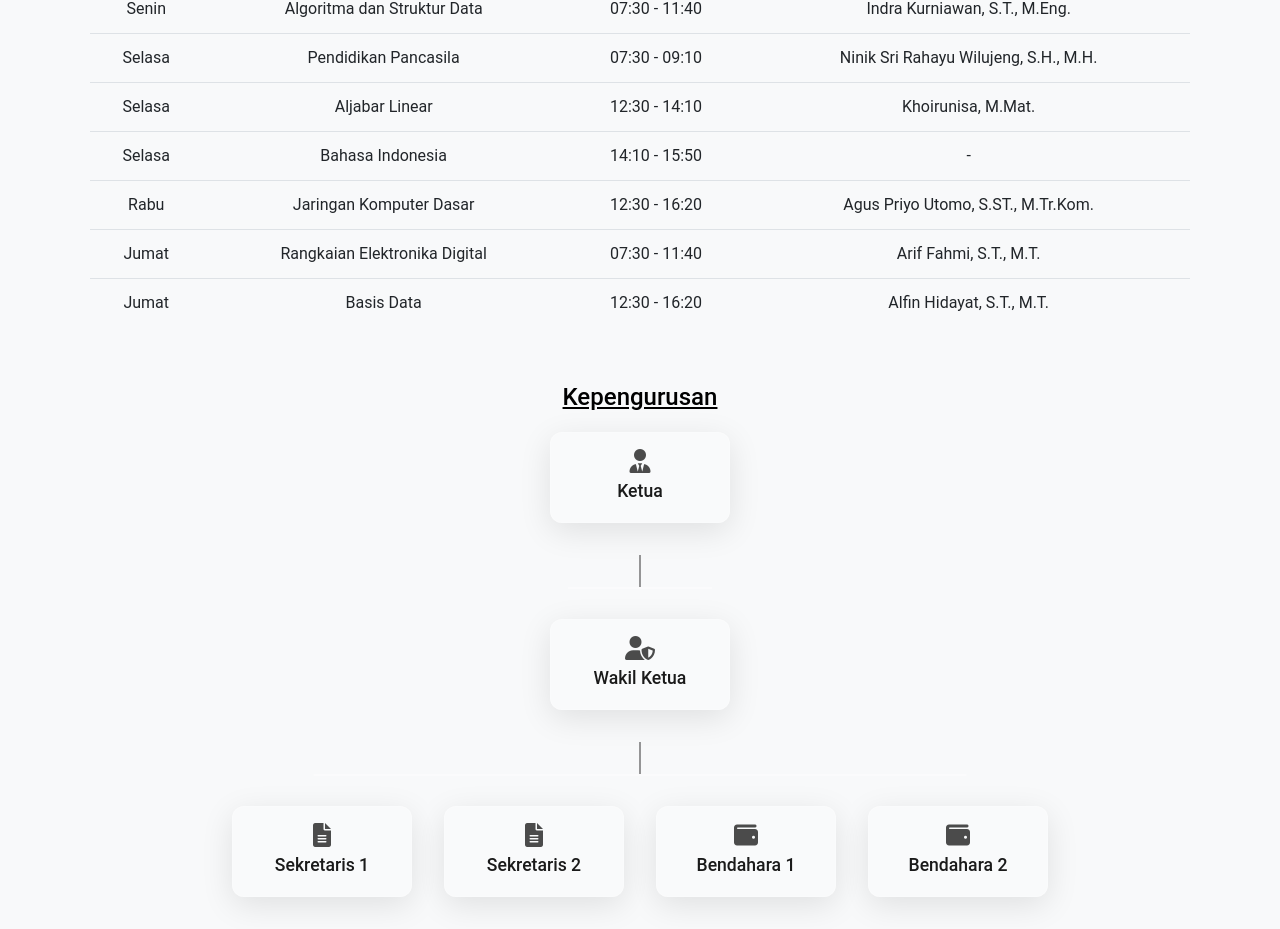
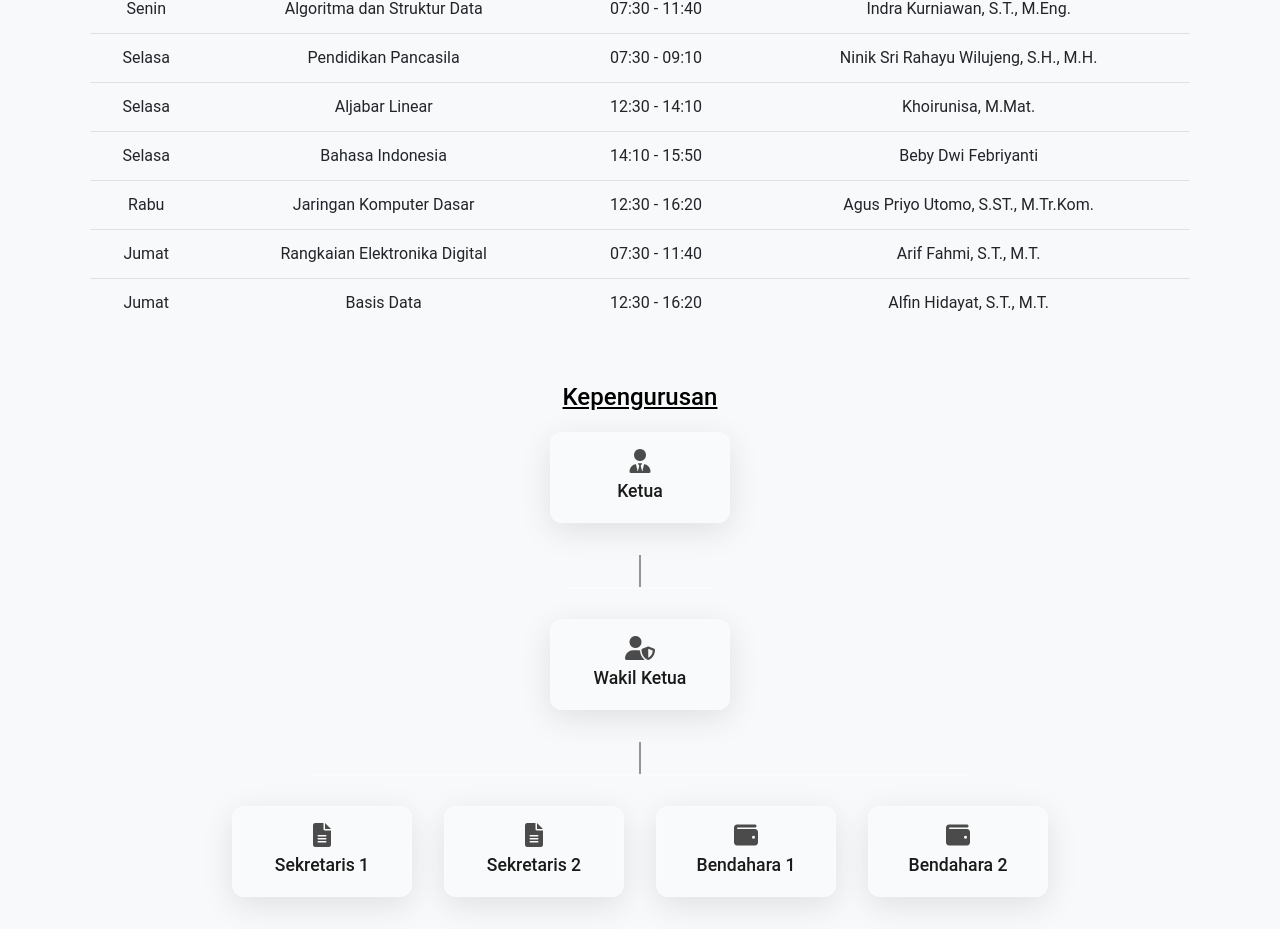
Before and after one commit to 0xbyalak/website.kelas, a plain HTML site: page index.html in a window 1280 px wide. Shown: the part 1179-2108 px from the top of the page. Drawn offline with nearby package versions, Linux system fonts and the light colour scheme.

Commit message:
update dari kangajie

```diff
--- a/index.html
+++ b/index.html
@@ -174,7 +174,7 @@
                   <td>Selasa</td>
                   <td>Bahasa Indonesia</td>
                   <td>14:10 - 15:50</td>
-                  <td>-</td>
+                  <td>Beby Dwi Febriyanti</td>
               </tr>
                   <tr data-day="Rabu">
                       <td>Rabu</td>
@@ -271,7 +271,7 @@
                       </div>
                       <div class="d-flex align-items-center">
                           <i class="bi bi-person me-2"></i>
-                          <span>-</span>
+                          <span>Beby Dwi Febriyanti</span>
                       </div>
                   </div>
               </div>
```
